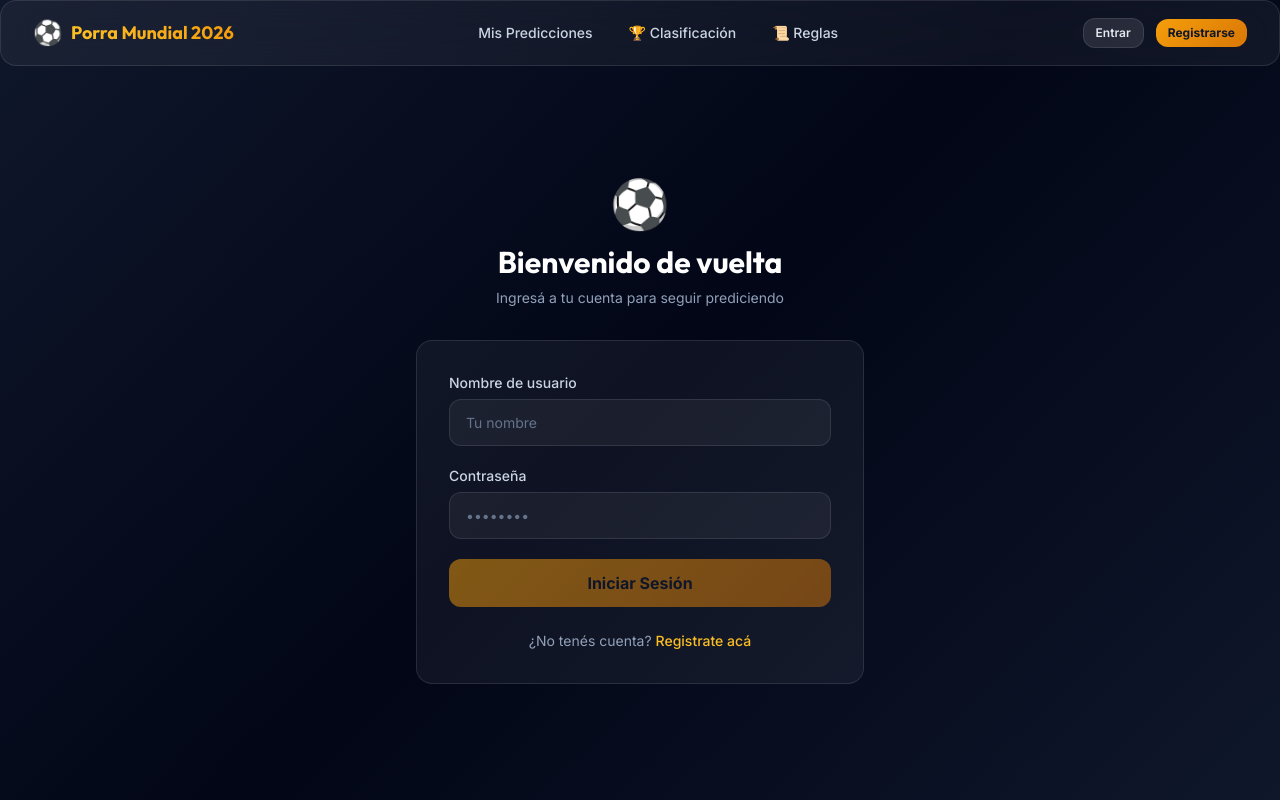
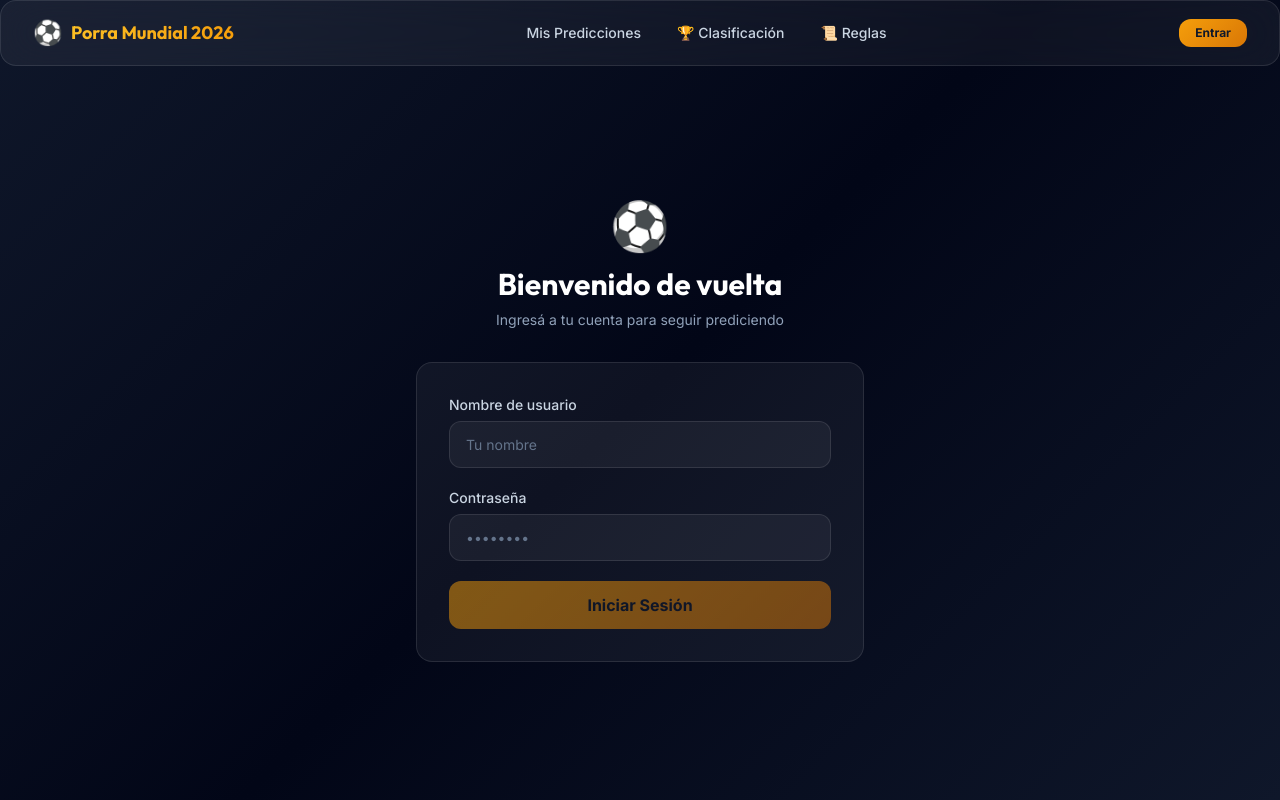
Before and after one commit to EmilioBeLo/porra-mundial-, an Angular app in the folder frontend/: page /login in a window 1280 px wide. Built offline with nearby package versions, Linux system fonts and the light colour scheme.

Commit message:
feat: disable user registration for the tournament

```diff
--- a/frontend/src/app/app.routes.ts
+++ b/frontend/src/app/app.routes.ts
@@ -3,7 +3,6 @@ import { DashboardComponent } from './features/dashboard/dashboard.component';
 import { LeaderboardComponent } from './features/leaderboard/leaderboard.component';
 import { AdminComponent } from './features/admin/admin.component';
 import { LoginComponent } from './features/auth/login.component';
-import { RegisterComponent } from './features/auth/register.component';
 import { RulesComponent } from './features/rules/rules.component';
 import { adminGuard } from './core/guards/admin.guard';
 
@@ -13,6 +12,6 @@ export const routes: Routes = [
   { path: 'rules', component: RulesComponent },
   { path: 'admin', component: AdminComponent, canActivate: [adminGuard] },
   { path: 'login', component: LoginComponent },
-  { path: 'register', component: RegisterComponent },
+  { path: 'register', redirectTo: 'login' },
   { path: '**', redirectTo: '' },
 ];
--- a/frontend/src/app/features/auth/login.component.html
+++ b/frontend/src/app/features/auth/login.component.html
@@ -53,15 +53,6 @@
           Iniciar Sesión
         </button>
       </form>
-
-      <div class="mt-6 text-center">
-        <p class="text-sm text-slate-400">
-          ¿No tenés cuenta?
-          <a routerLink="/register" class="text-accent-400 hover:text-accent-300 font-medium transition-colors" id="login-register-link">
-            Registrate acá
-          </a>
-        </p>
-      </div>
     </div>
   </div>
 </div>
--- a/frontend/src/app/shared/components/navbar/navbar.component.html
+++ b/frontend/src/app/shared/components/navbar/navbar.component.html
@@ -52,11 +52,8 @@
             </button>
           </div>
         } @else {
-          <a routerLink="/login" class="btn-secondary !py-1.5 !px-3 !text-xs no-underline" id="nav-login-btn">
+          <a routerLink="/login" class="btn-primary !py-1.5 !px-4 !text-xs no-underline" id="nav-login-btn">
             Entrar
-          </a>
-          <a routerLink="/register" class="btn-primary !py-1.5 !px-3 !text-xs no-underline" id="nav-register-btn">
-            Registrarse
           </a>
         }
       </div>
@@ -122,11 +119,8 @@
             </div>
           } @else {
             <div class="flex gap-2 px-4 py-2">
-              <a routerLink="/login" (click)="closeMenu()" class="btn-secondary !py-1.5 !px-3 !text-xs no-underline flex-1 text-center" id="nav-mobile-login-btn">
+              <a routerLink="/login" (click)="closeMenu()" class="btn-primary !py-1.5 !px-3 !text-xs no-underline flex-1 text-center" id="nav-mobile-login-btn">
                 Entrar
-              </a>
-              <a routerLink="/register" (click)="closeMenu()" class="btn-primary !py-1.5 !px-3 !text-xs no-underline flex-1 text-center" id="nav-mobile-register-btn">
-                Registrarse
               </a>
             </div>
           }
```
Also changed, not shown: 2 other files (tests, documents, lock files or other folders).
